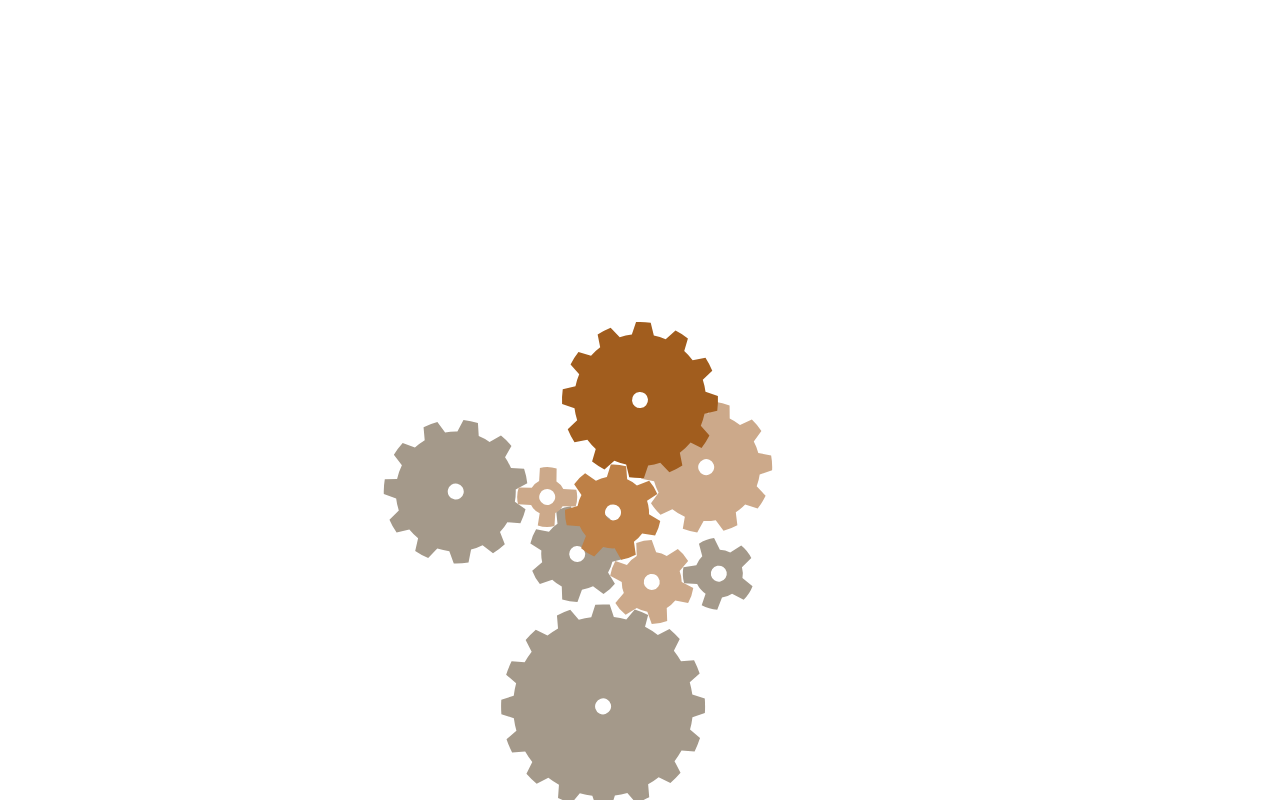
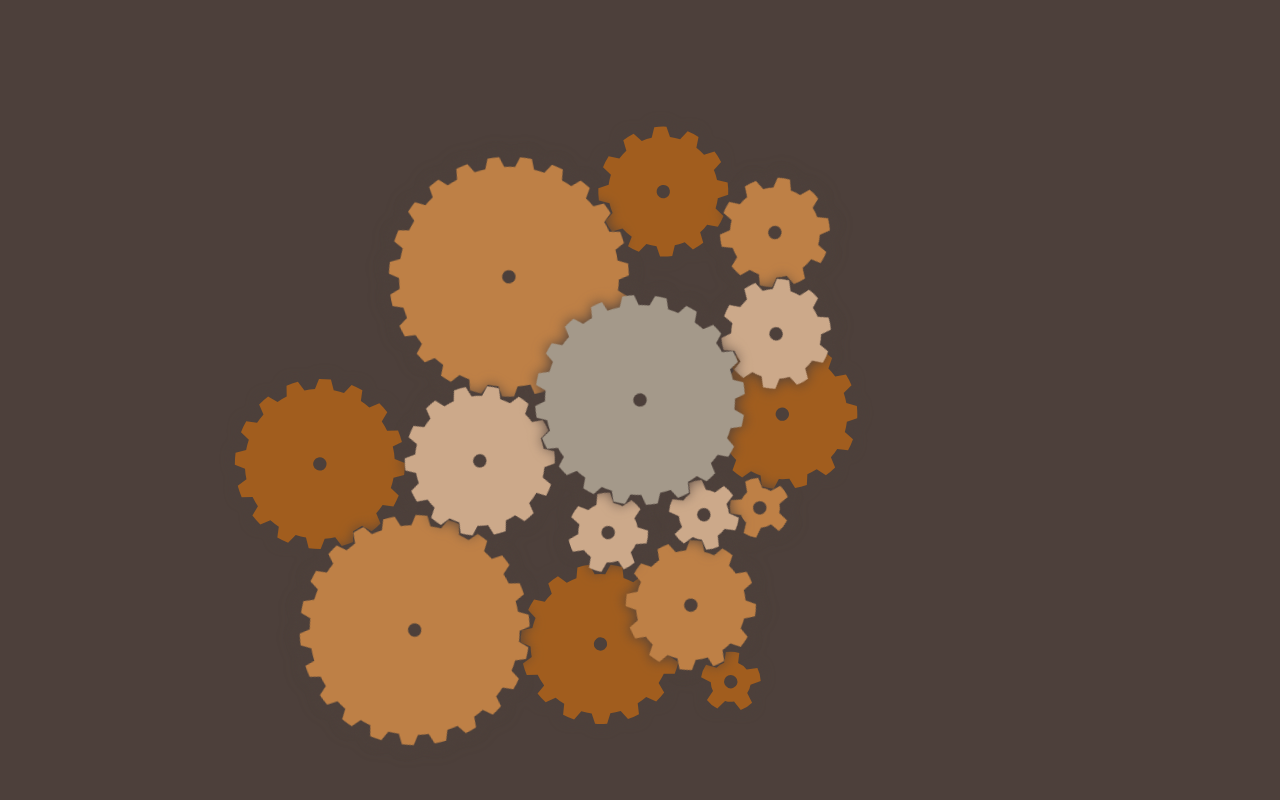
Before and after one commit to jobtalle/SketchGears, a plain HTML site: page index.html in a window 1280 px wide. Drawn offline with Linux system fonts and the light colour scheme.

Commit message:
Implemented stable scale

```diff
--- a/js/machine.js
+++ b/js/machine.js
@@ -2,6 +2,9 @@
  * A machine
  */
 class Machine {
+    static MAIN_SPEED = 50;
+    static SCALE = 12;
+
     /**
      * Construct a machine
      * @param {number} width The width in pixels
@@ -10,16 +13,16 @@ class Machine {
      * @param {Random} random A randomizer
      */
     constructor(width, height, svg, random) {
-        const scale = 80;
+        const scale = Math.min(width, height) / Machine.SCALE;
         const uri = svg.getAttribute("xmlns");
         const svgMaker = new SVGMaker(uri);
         const group = document.createElementNS(uri, "g");
 
-        this.root = new PartGear(0, 0, 12);
+        this.root = new PartGear(0, 0, 20);
 
         let levels = 3;
         let layer = 0;
-        let budget = new Budget(8, 5);
+        let budget = new Budget(17, 5);
         let open = [this.root];
         const all = [...open];
 
@@ -58,6 +61,6 @@ class Machine {
      * @param {number} dt The time delta in seconds
      */
     update(dt) {
-        this.root.rotate(80 * dt);
+        this.root.rotate(Machine.MAIN_SPEED * dt);
     }
 }
--- a/js/part/partGear.js
+++ b/js/part/partGear.js
@@ -6,7 +6,8 @@ class PartGear extends Part {
     static SPACING = 0.02;
     static DEPTH = .15;
     static BEVEL = .07;
-    static CHILDREN = new Distribution(1, 7, 1.8);
+    static CHILDREN = new Distribution(2, 7, 1.8);
+    static HOLE_RADIUS = .1;
 
     /**
      * Construct a part
@@ -75,7 +76,7 @@ class PartGear extends Part {
             this.teeth,
             PartGear.BEVEL,
             PartGear.DEPTH,
-            .1);
+            PartGear.HOLE_RADIUS);
 
         svgMaker.setClass(this.gear.group, Part.CLASS_LAYER + layer.toString())
 
--- a/style/style.css
+++ b/style/style.css
@@ -1,3 +1,8 @@
+:root {
+    --color-background: #4d403b;
+    --part-shadow: drop-shadow(0 0 .1px var(--color-background));
+}
+
 body {
     margin: 0;
 }
@@ -10,20 +15,26 @@ body {
 #content {
     width: 100%;
     height: 100%;
+    background-color: var(--color-background);
+}
+
+#content g {
+    filter: var(--part-shadow);
 }
 
 #content .layer-0 {
-    fill: #a15d1e;
+    fill: #a4998a;
 }
 
 #content .layer-1 {
+    fill: #cca98a;
+}
+
+#content .layer-2 {
     fill: #be8046;
 }
 
-#content .layer-2 {
-    fill: #cca98a;
+#content .layer-3 {
+    fill: #a15d1e;
+    filter: none;
 }
-
-#content .layer-3 {
-    fill: #a4998a;
-}
```
